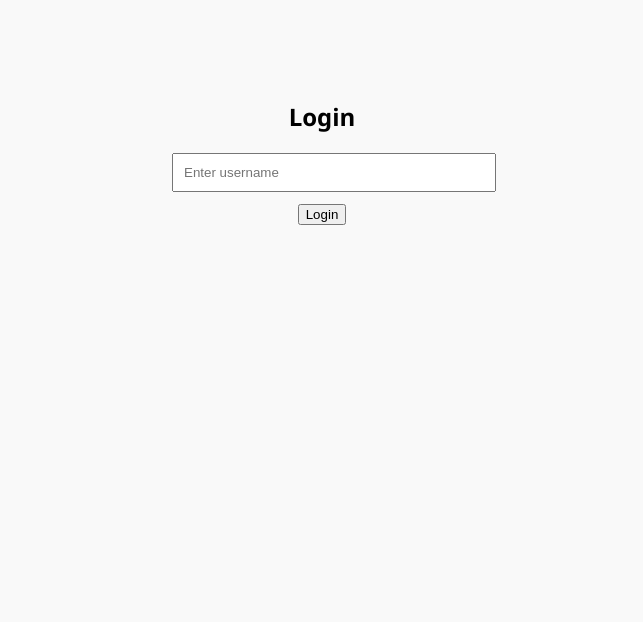
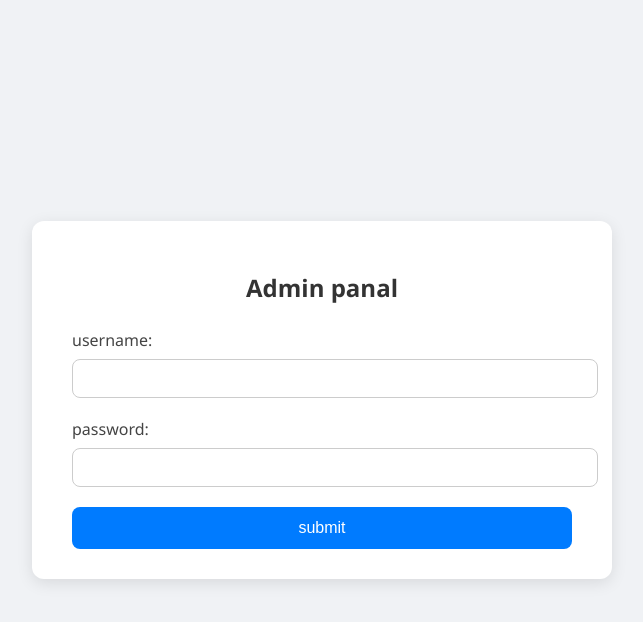
Before and after one commit to ravikaransinghbaghel/blog_API, a website: page public/login.html in a window 1280 px wide. Shown: the whole page, without its empty margins (318-961 px from the left). Drawn offline with Linux system fonts and the light colour scheme.

Commit message:
defind the admin

```diff
--- a/public/login.html
+++ b/public/login.html
@@ -1,27 +1,144 @@
 <!DOCTYPE html>
 <html lang="en">
+
   <head>
     <meta charset="UTF-8">
     <title>Login</title>
-  <link rel="stylesheet" href="style.css">
+    <style>
+      body {
+        font-family: 'Segoe UI', sans-serif;
+        background-color: #f0f2f5;
+        display: flex;
+        align-items: center;
+        justify-content: center;
+        min-height: 100vh;
+        margin: 0;
+      }
+
+      .form-container {
+        background-color: #fff;
+        padding: 30px 40px;
+        border-radius: 12px;
+        box-shadow: 0 4px 16px rgba(0, 0, 0, 0.1);
+        width: 100%;
+        max-width: 500px;
+      }
+
+      .form-container h2 {
+        text-align: center;
+        color: #333;
+        margin-bottom: 25px;
+      }
+
+      label {
+        font-weight: 500;
+        margin-bottom: 8px;
+        display: block;
+        color: #444;
+      }
+
+      input[type="text"],
+      input[type="file"] {
+        width: 100%;
+        padding: 10px 12px;
+        margin-bottom: 20px;
+        border: 1px solid #ccc;
+        border-radius: 8px;
+        font-size: 15px;
+        transition: border-color 0.3s;
+      }
+
+      input[type="text"]:focus,
+      input[type="file"]:focus {
+        border-color: #007bff;
+        outline: none;
+      }
+
+      button {
+        width: 100%;
+        padding: 12px;
+        font-size: 16px;
+        background-color: #007bff;
+        color: white;
+        border: none;
+        border-radius: 8px;
+        cursor: pointer;
+        transition: background-color 0.3s;
+      }
+
+      button:hover {
+        background-color: #0056b3;
+      }
+    </style>
+
   </head>
+
   <body>
-  <div class="login-box">
-    <h2>Login</h2>
-    <input type="text" id="username" placeholder="Enter username">
-    <button onclick="login()">Login</button>
+    <div class="form-container">
+      <h2>Admin panal</h2>
+      <form id="adminForm">
+        <label for="author">username:</label>
+        <input type="text" name="username" id="author" required>
+
+        <label for="title">password:</label>
+        <input type="text" name="password" id="title" required>
+
+        <button type="submit">submit</button>
+      </form>
     </div>
 
     <script>
+
+      let admin = false;
+      function sendData(id, url, page_name) {
+        document.getElementById(id).addEventListener('submit', async function (e) {
+          e.preventDefault();
+
+          const form = e.target;
+          const data = {
+            username: form.username.value,
+            password: form.password.value
+          };
+
+
+          try {
+            const response = await fetch(`https://blog-api-hxsk.onrender.com/api/${url}`, {
+              method: 'POST',
+              headers: {
+                'Content-Type': 'application/json'
+              },
+              body: JSON.stringify(data)
+            });
+
+            const result = await response.json();
+            console.log('Server response:', result);
+            admin = await response.ok;
+            if (admin) {
+              form.reset();
+              alert(`${page_name} submitted successfully!`);
+            } else {
+              alert(`Failed to submit ${page_name}\n you are not Admin . This login is for only Admin`);
+            }
+            login()
+          } catch (error) {
+            console.error(`Error submitting ${page_name}:`, error);
+            alert(`Failed to submit ${page_name}`);
+          }
+        });
+      }
+      sendData('adminForm', 'isAdmin', 'login from');
+
       function login() {
-      const user = document.getElementById('username').value;
-      if (user === 'admin') {
+
+        if (admin) {
           localStorage.setItem('user', 'admin');
         } else {
           localStorage.setItem('user', 'user');
         }
+
         window.location.href = 'index.html';
       }
     </script>
   </body>
+
 </html>
```
Lines whose indentation alone changed are shown as unchanged.
